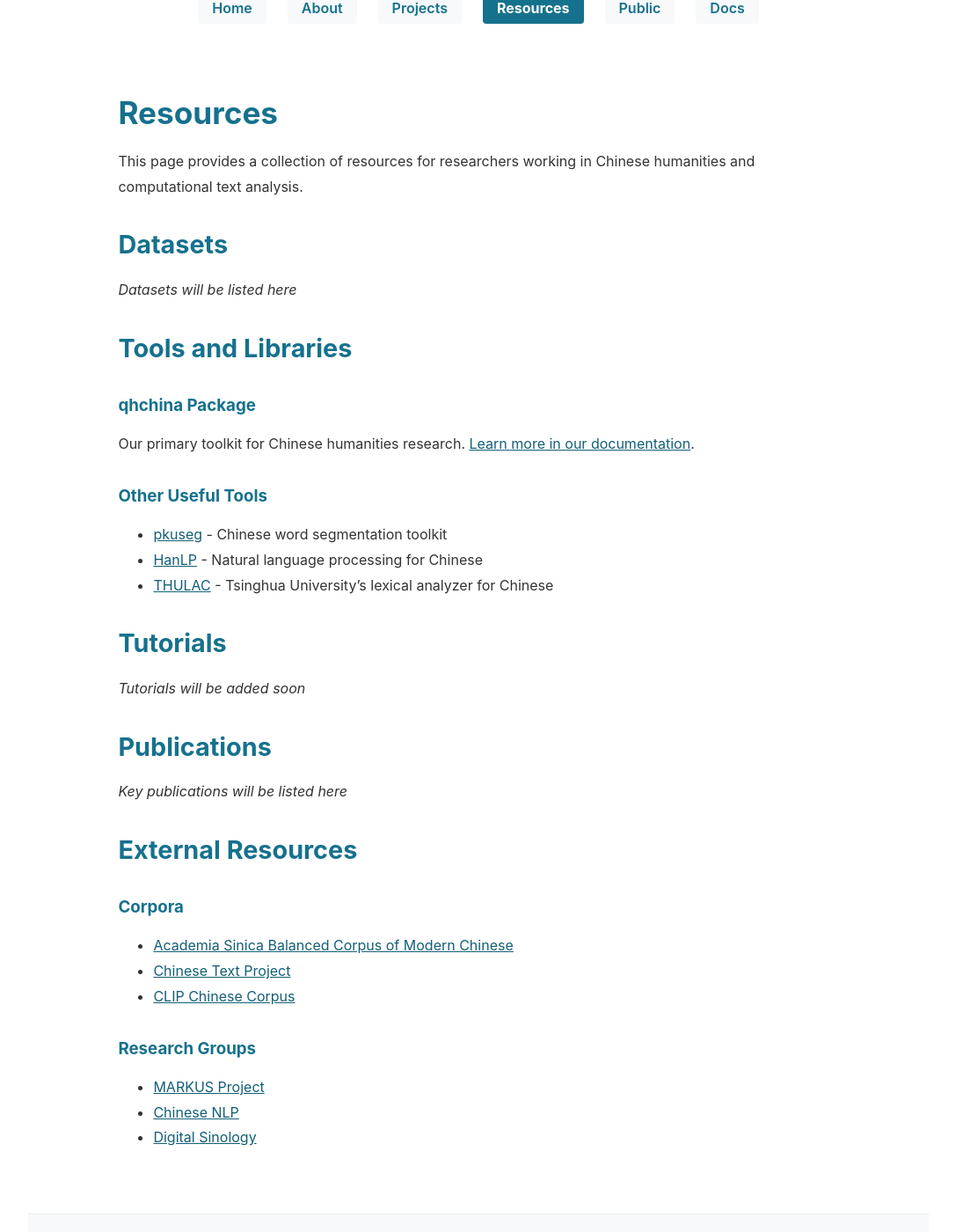
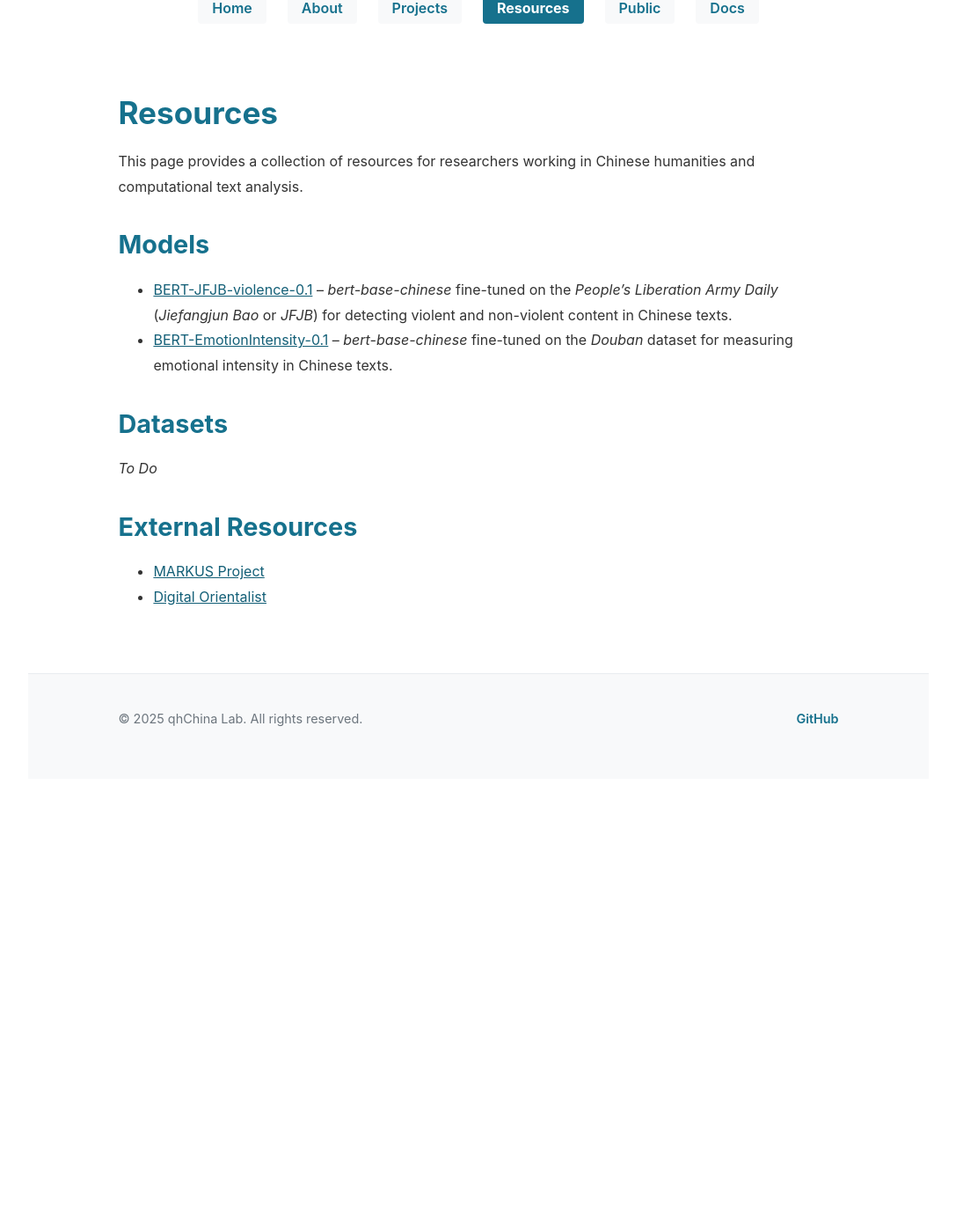
Before and after one commit to mcjkurz/qhchina, a Jekyll site: the page built from docs/resources/index.md, in a window 1280 px wide and 1400 px high, scrolled down 494 px. Shown: the whole window at 88% size, without its empty margins (96-1183 px from the left). Built offline with Jekyll 4.4.1, drawn with Linux system fonts in a browser that asks for light colours; after the commit the page ends 1379 px from its top, so only the background shows below that.

Commit message:
docs changes

```diff
--- a/docs/resources/index.md
+++ b/docs/resources/index.md
@@ -8,36 +8,16 @@ permalink: /resources/
 
 This page provides a collection of resources for researchers working in Chinese humanities and computational text analysis.
 
+## Models
+
+- [BERT-JFJB-violence-0.1](https://huggingface.co/qhchina/BERT-JFJB-violence-0.1) – *bert-base-chinese* fine-tuned on the *People's Liberation Army Daily* (*Jiefangjun Bao* or *JFJB*) for detecting violent and non-violent content in Chinese texts.
+- [BERT-EmotionIntensity-0.1](https://huggingface.co/qhchina/BERT-EmotionIntensity-0.1) – *bert-base-chinese* fine-tuned on the *Douban* dataset for measuring emotional intensity in Chinese texts.
+
 ## Datasets
 
-*Datasets will be listed here*
-
-## Tools and Libraries
-
-### qhchina Package
-Our primary toolkit for Chinese humanities research. [Learn more in our documentation](/qhchina_docs/).
-
-### Other Useful Tools
-- [pkuseg](https://github.com/lancopku/pkuseg-python) - Chinese word segmentation toolkit
-- [HanLP](https://github.com/hankcs/HanLP) - Natural language processing for Chinese
-- [THULAC](https://github.com/thunlp/THULAC) - Tsinghua University's lexical analyzer for Chinese
-
-## Tutorials
-
-*Tutorials will be added soon*
-
-## Publications
-
-*Key publications will be listed here*
+*To Do*
 
 ## External Resources
 
-### Corpora
-- [Academia Sinica Balanced Corpus of Modern Chinese](http://asbc.iis.sinica.edu.tw/)
-- [Chinese Text Project](https://ctext.org/)
-- [CLIP Chinese Corpus](http://ymcui.github.io/cmrc2019/)
-
-### Research Groups
 - [MARKUS Project](https://dh.chinese-empires.eu/markus/)
-- [Chinese NLP](https://chinesenlp.xyz/)
-- [Digital Sinology](https://digitalsinology.org/)
+- [Digital Orientalist](https://digitalorientalist.com/)
```
